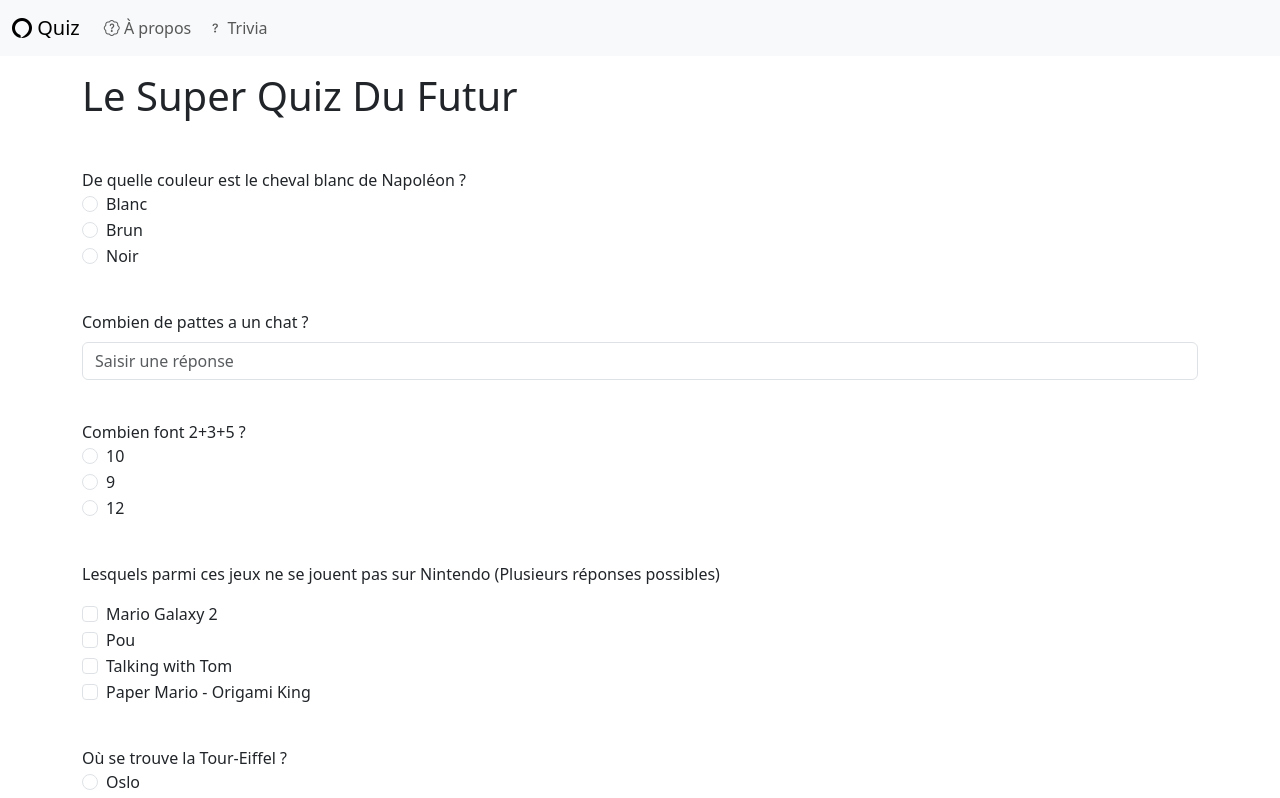
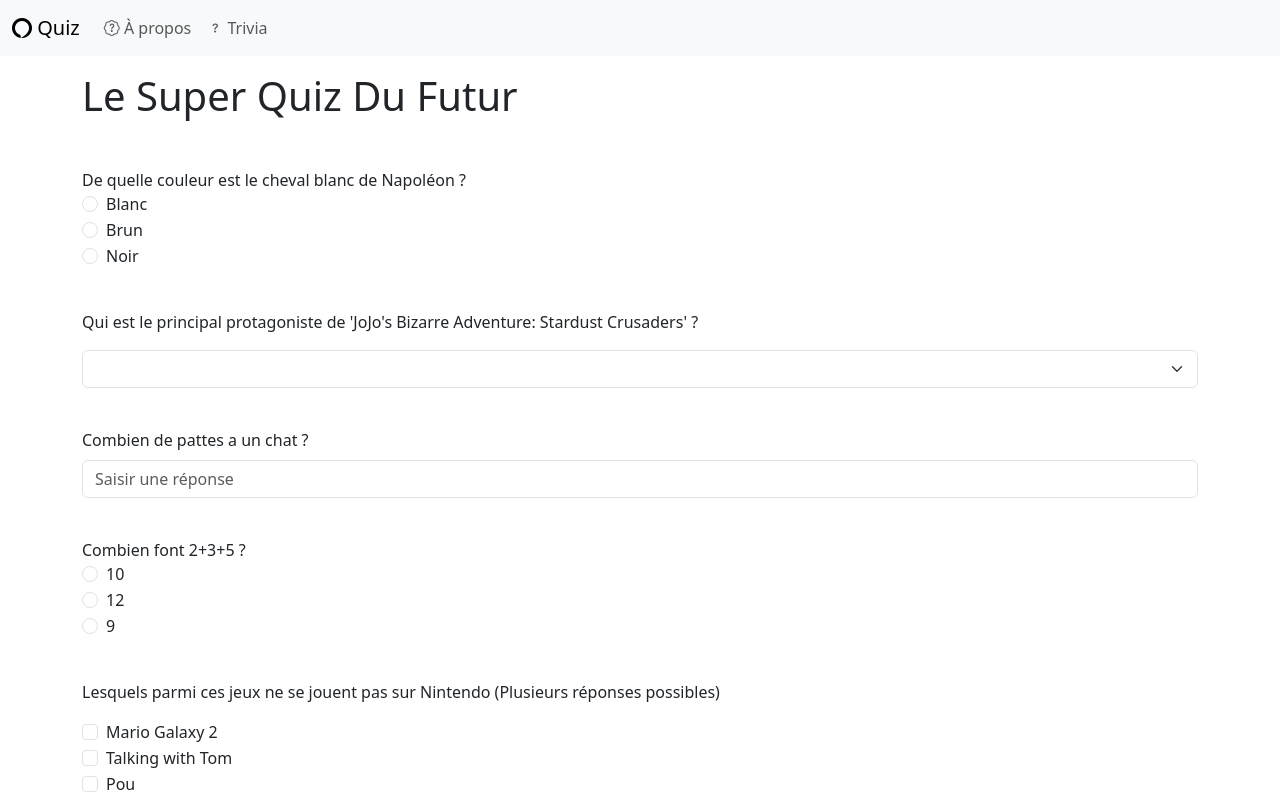
Before and after one commit to hepl-bs21inf5/sem07-project-alphone13, a Vue app: page / in a window 1280 px wide. Shown: the top 798 px of the page. Built offline with nearby package versions, Linux system fonts and the light colour scheme.

Commit message:
QuestionSelect et QuizForm, report.md

```diff
--- a/src/components/QuestionCheckbox.vue
+++ b/src/components/QuestionCheckbox.vue
@@ -1,6 +1,6 @@
 <!-- A presque les même propriétés que QuestionRadio.vue -->
 <script setup lang="ts">
-import { ref, watch, defineModel, defineProps, type PropType } from 'vue'
+import { ref, watch, defineModel, defineProps, type PropType, computed } from 'vue'
 import { QuestionState } from '@/utils/models'
 
 const model = defineModel<QuestionState>()
@@ -16,7 +16,15 @@ const props = defineProps({
     required: true,
   },
 })
+function shuffleArray<T>(array: T[]): T[] {
+  return array
+    .map((item) => ({ item, sort: Math.random() }))
+    .sort((a, b) => a.sort - b.sort)
+    .map(({ item }) => item)
+}
 
+// Mélanger les options au montage
+const shuffledOptions = computed(() => shuffleArray(props.options))
 const value = ref<string[]>([])
 
 watch(
@@ -45,7 +53,7 @@ watch(model, (newModel) => {
 
 <template>
   <p>{{ props.text }}</p>
-  <div v-for="option in props.options" :key="option.value" class="form-check">
+  <div v-for="option in shuffledOptions" :key="option.value" class="form-check">
     <input
       :id="`${props.id}-${option.value}`"
       v-model="value"
--- /dev/null
+++ b/src/components/QuestionSelect.vue
@@ -0,0 +1,84 @@
+<script setup lang="ts">
+import { ref, computed, watch, defineProps, type PropType } from 'vue'
+import { QuestionState } from '@/utils/models'
+
+// Définir les props pour ce composant
+const props = defineProps({
+  id: { type: String, required: true },
+  text: { type: String, required: true },
+  answer: { type: String, required: true },
+  options: {
+    type: Array as PropType<Array<{ value: string; text: string }>>,
+    required: true,
+  },
+  answerDetail: { type: String, default: '' },
+})
+
+// État local
+const selectedValue = ref<string | null>(null) // La valeur sélectionnée
+const model = ref<QuestionState>(QuestionState.Empty) // L'état de la question
+
+// Calcul pour obtenir le texte de la réponse correcte
+const correctAnswerText = computed<string>(
+  () => props.options.find((option) => option.value === props.answer)?.text ?? props.answer,
+)
+
+// Watch pour mettre à jour l'état selon la sélection
+watch(selectedValue, (newValue) => {
+  if (newValue === null) {
+    model.value = QuestionState.Empty
+  } else {
+    model.value = QuestionState.Fill
+  }
+})
+
+// Watch pour vérifier si la question est soumise
+watch(model, (newModel) => {
+  if (newModel === QuestionState.Submit) {
+    model.value = selectedValue.value === props.answer ? QuestionState.Correct : QuestionState.Wrong
+  } else if (newModel === QuestionState.Empty) {
+    selectedValue.value = null
+  }
+})
+</script>
+
+<template>
+  <div>
+    <p>{{ props.text }}</p>
+    <!-- Liste déroulante -->
+    <select
+      class="form-select"
+      :id="props.id"
+      v-model="selectedValue"
+      :disabled="
+        model === QuestionState.Submit ||
+        model === QuestionState.Correct ||
+        model === QuestionState.Wrong
+      "
+    >
+      <!-- Option par défaut : "Sélectionner une réponse" -->
+      <option value="" disabled selected>Sélectionner une réponse</option>
+      <option v-for="option in props.options" :key="option.value" :value="option.value">
+        {{ option.text }}
+      </option>
+    </select>
+
+    <!-- Afficher le résultat après soumission -->
+    <div v-if="model === QuestionState.Correct || model === QuestionState.Wrong">
+      <p v-if="model === QuestionState.Correct" class="text-success">Bonne réponse !</p>
+      <p v-else class="text-danger">
+        Mauvaise réponse. La réponse correcte est : {{ correctAnswerText }}
+      </p>
+      <p class="blockquote-footer">{{ props.answerDetail }}</p>
+    </div>
+  </div>
+</template>
+
+<style scoped>
+.text-danger {
+  color: rgb(128, 0, 0) !important;
+}
+.text-success {
+  color: rgb(34, 139, 34) !important;
+}
+</style>
--- a/src/components/Questionradio.vue
+++ b/src/components/Questionradio.vue
@@ -14,6 +14,16 @@ const props = defineProps({
     required: true,
   },
 })
+// Fonction pour mélanger un tableau
+function shuffleArray<T>(array: T[]): T[] {
+  return array
+    .map((item) => ({ item, sort: Math.random() }))
+    .sort((a, b) => a.sort - b.sort)
+    .map(({ item }) => item)
+}
+
+// Mélanger les options au montage
+const shuffledOptions = computed(() => shuffleArray(props.options))
 
 const answerText = computed<string>(
   () => props.options.find((option) => option.value === props.answer)?.text ?? props.answer,
@@ -47,7 +57,7 @@ watch(model, (newModel) => {
 <template>
   <!--Fait appel au question de quizform et remplace les valeur des questions -->
   {{ props.text }}
-  <div v-for="option in props.options" :key="option.value" class="form-check">
+  <div v-for="option in shuffledOptions" :key="option.value" class="form-check">
     <input
       :id="`${props.id}-${option.value}`"
       v-model="value"
--- a/src/components/QuizForm.vue
+++ b/src/components/QuizForm.vue
@@ -4,6 +4,7 @@ import QuestionRadio from '@/components/QuestionRadio.vue'
 import QuestionText from './QuestionText.vue'
 import { QuestionState } from '@/utils/models'
 import QuestionCheckbox from './QuestionCheckbox.vue'
+import QuestionSelect from './QuestionSelect.vue'
 
 const questionStates = ref<QuestionState[]>([])
 const filled = computed<boolean>(() =>
@@ -47,6 +48,19 @@ function reset(event: Event): void {
         { value: 'brun', text: 'Brun' },
         { value: 'noir', text: 'Noir' },
       ]"
+    />
+    <p>&nbsp;</p>
+    <QuestionSelect
+      id="Jojo's Bizarre Adventure"
+      text="Qui est le principal protagoniste de 'JoJo's Bizarre Adventure: Stardust Crusaders' ?"
+      :options="[
+        { value: 'jotaro', text: 'Jotaro Kujo' },
+        { value: 'joseph', text: 'Joseph Joestar' },
+        { value: 'dio', text: 'Dio Brando' },
+        { value: 'joseph', text: 'Jonathan Joestar' },
+      ]"
+      answer="jotaro"
+      answer-detail="Jotaro Kujo est le protagoniste principal de Stardust Crusaders. Son Stand est Star Platinum."
     />
     <p>&nbsp;</p>
     <!--ça importe ce qu'il y a dans le questiontext. permet de faire une réponse libre-->
```
Also changed, not shown: 1 other file (tests, documents, lock files or other folders).
